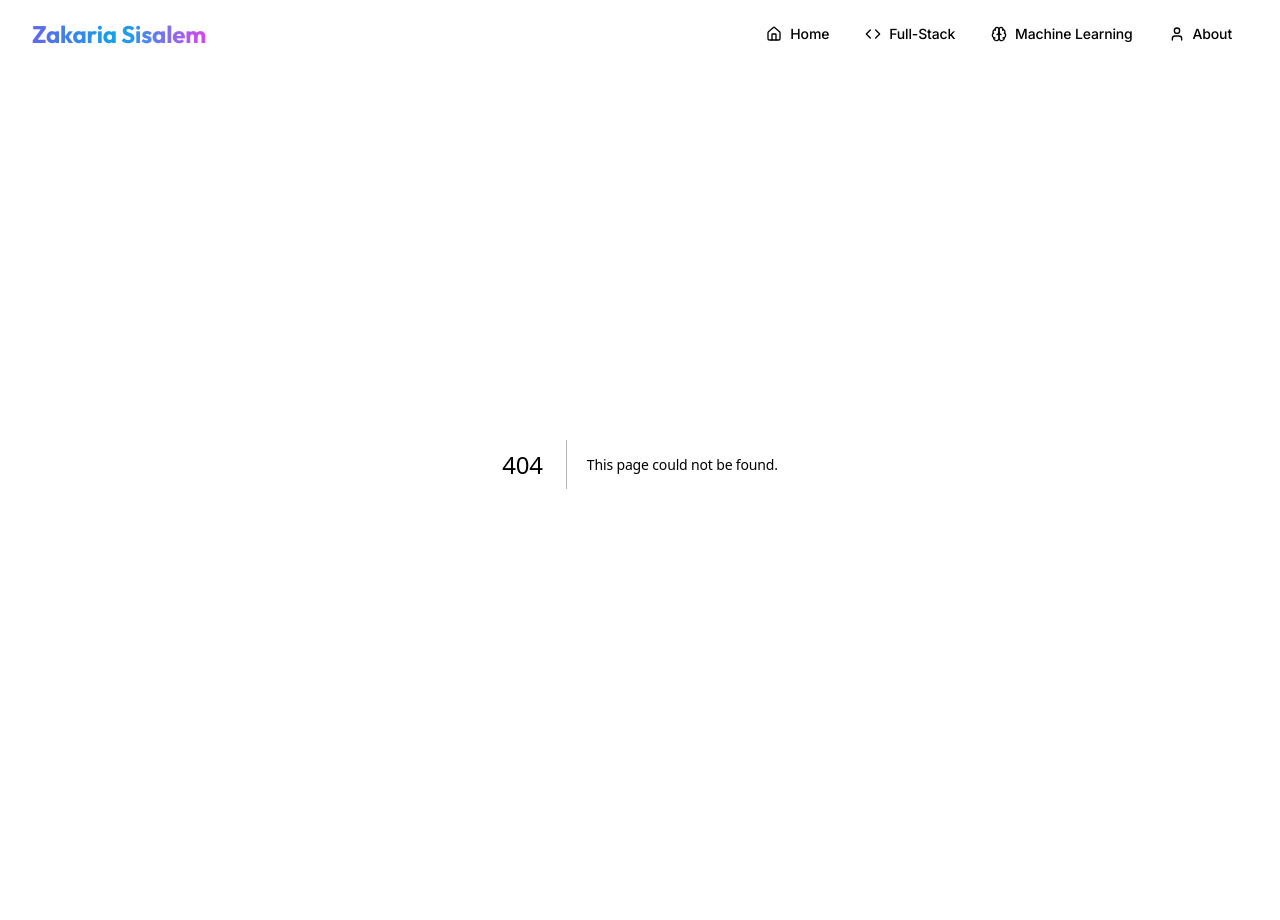
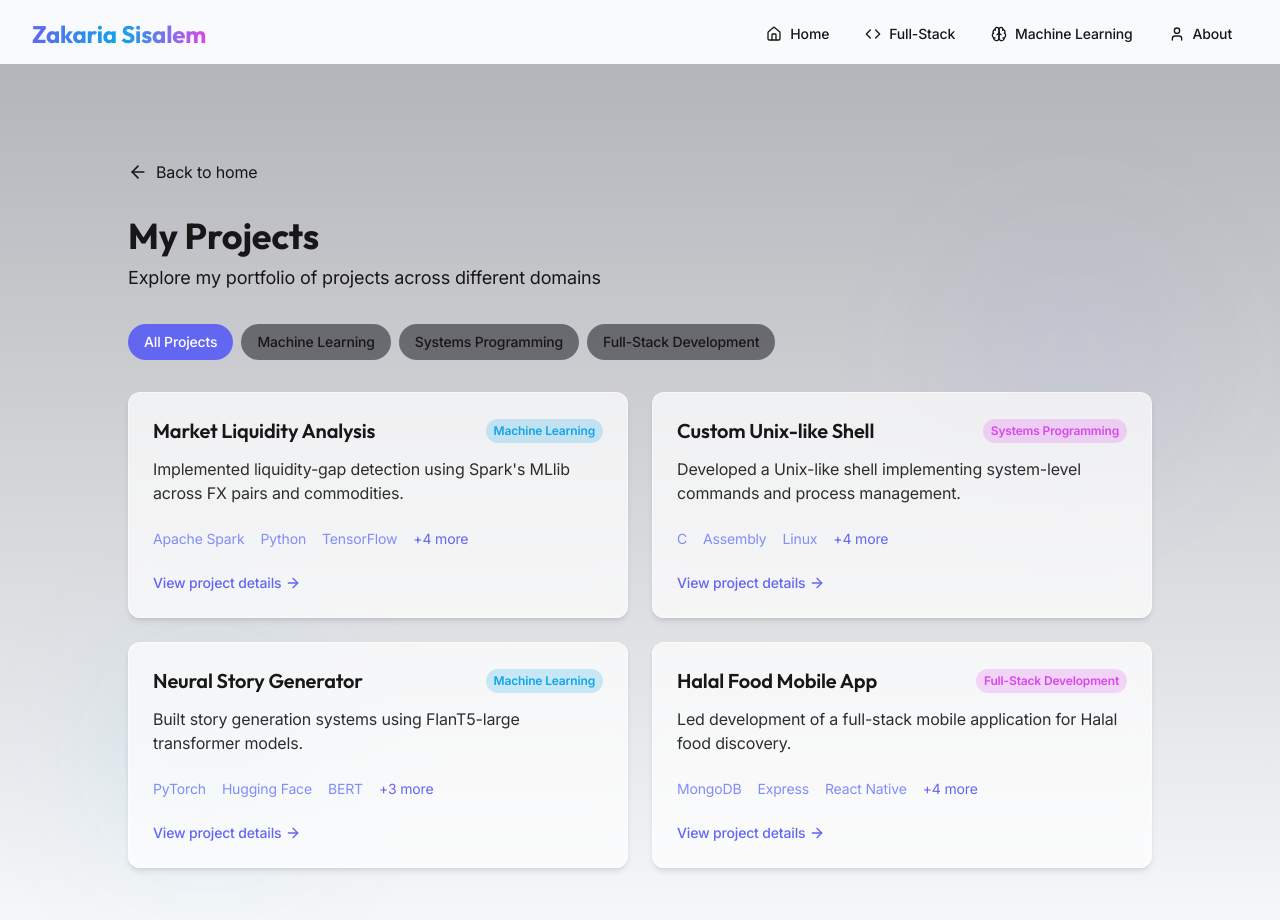
Before and after one commit to zhiiko/portfolio_website, a Next.js app: page /portfolio_website/projects in a window 1280 px wide. Before the commit this address had no page. Shown: the top 920 px of the page. Before the commit the page ends 864 px from the top, so only its background shows below. Built offline with nearby package versions, Linux system fonts and the light colour scheme.

Commit message:
fix project page and labels

```diff
--- /dev/null
+++ b/src/app/projects/page.tsx
@@ -0,0 +1,124 @@
+'use client'
+
+import { useState } from 'react'
+import { projects } from '@/data/projects'
+import ProjectCard from '@/components/ProjectCard'
+import PageTransition from '@/components/PageTransition'
+import { motion } from 'framer-motion'
+import { ArrowLeft } from 'lucide-react'
+import { useRouter } from 'next/navigation'
+
+export default function ProjectsPage() {
+  const router = useRouter()
+  const [filter, setFilter] = useState<string>('all')
+
+  // Convert projects object to array for filtering
+  const projectsArray = Object.values(projects)
+
+  // Get unique categories
+  const categories = ['all', ...new Set(projectsArray.map(project => project.category))]
+
+  // Filter projects based on selected category
+  const filteredProjects = filter === 'all'
+    ? projectsArray
+    : projectsArray.filter(project => project.category === filter)
+
+  return (
+    <PageTransition>
+      <div className="min-h-screen relative overflow-hidden">
+        {/* Subtle background elements */}
+        <div className="absolute inset-0 bg-gradient-to-b from-dark-300/30 to-background z-0" />
+        <div className="absolute top-40 right-20 w-64 h-64 bg-primary-500/5 rounded-full filter blur-3xl" />
+        <div className="absolute bottom-20 left-20 w-64 h-64 bg-secondary-500/5 rounded-full filter blur-3xl" />
+
+        <div className="relative z-10 container mx-auto py-24 px-4 sm:px-6 lg:px-8">
+          <motion.div
+            className="max-w-5xl mx-auto"
+            initial={{ opacity: 0 }}
+            animate={{ opacity: 1 }}
+            transition={{ duration: 0.3 }}
+          >
+            <motion.button
+              onClick={() => router.push('/')}
+              className="mb-8 flex items-center text-muted hover:text-primary-500 transition-colors group"
+              initial={{ opacity: 0, x: -10 }}
+              animate={{ opacity: 1, x: 0 }}
+              transition={{ duration: 0.3 }}
+              whileHover={{ x: -3 }}
+            >
+              <ArrowLeft className="mr-2 h-5 w-5 group-hover:transform group-hover:-translate-x-1 transition-transform" />
+              <span>Back to home</span>
+            </motion.button>
+
+            <motion.h1
+              className="text-4xl font-heading font-bold mb-2"
+              initial={{ opacity: 0, y: 20 }}
+              animate={{ opacity: 1, y: 0 }}
+              transition={{ duration: 0.5, delay: 0.1 }}
+            >
+              My Projects
+            </motion.h1>
+
+            <motion.p
+              className="text-muted text-lg mb-8"
+              initial={{ opacity: 0, y: 20 }}
+              animate={{ opacity: 1, y: 0 }}
+              transition={{ duration: 0.5, delay: 0.2 }}
+            >
+              Explore my portfolio of projects across different domains
+            </motion.p>
+
+            {/* Category filters */}
+            <motion.div
+              className="flex flex-wrap gap-2 mb-8"
+              initial={{ opacity: 0, y: 20 }}
+              animate={{ opacity: 1, y: 0 }}
+              transition={{ duration: 0.5, delay: 0.3 }}
+            >
+              {categories.map((category, index) => (
+                <button
+                  key={category}
+                  onClick={() => setFilter(category)}
+                  className={`px-4 py-2 rounded-full text-sm font-medium transition-all ${
+                    filter === category
+                      ? 'bg-primary-500 text-white'
+                      : 'bg-dark-500/50 text-muted hover:bg-dark-400'
+                  }`}
+                >
+                  {category === 'all' ? 'All Projects' : category}
+                </button>
+              ))}
+            </motion.div>
+
+            {/* Projects grid */}
+            <motion.div
+              className="grid grid-cols-1 md:grid-cols-2 gap-6"
+              initial={{ opacity: 0 }}
+              animate={{ opacity: 1 }}
+              transition={{ duration: 0.5, delay: 0.4 }}
+            >
+              {filteredProjects.map((project, index) => (
+                <ProjectCard
+                  key={project.id}
+                  project={project}
+                  index={index}
+                />
+              ))}
+            </motion.div>
+
+            {filteredProjects.length === 0 && (
+              <motion.div
+                className="text-center py-12"
+                initial={{ opacity: 0 }}
+                animate={{ opacity: 1 }}
+                transition={{ duration: 0.3 }}
+              >
+                <p className="text-muted">No projects found in this category.</p>
+              </motion.div>
+            )}
+          </motion.div>
+        </div>
+      </div>
+    </PageTransition>
+  )
+}
--- a/src/components/ProjectCard.tsx
+++ b/src/components/ProjectCard.tsx
@@ -33,9 +33,16 @@ const ProjectCard: React.FC<ProjectCardProps> = ({ project, index = 0 }) => {
       }}
       onClick={handleProjectClick}
     >
-      {/* Category badge */}
-      <div className="absolute top-4 right-4 z-10">
-        <span className={`px-2 py-1 text-xs font-semibold rounded-full ${
+      <div className="p-6 relative">
+        {/* Title and category in a flex container with space between */}
+        <div className="flex flex-col mb-3 sm:flex-row sm:items-start sm:justify-between">
+          <h3 className="font-heading text-xl font-semibold group-hover:text-primary-500 transition-colors mb-2 sm:mb-0">
+            {project.title}
+          </h3>
+
+          {/* Category badge moved from absolute positioning to flex layout */}
+          <div className="flex-shrink-0 mt-1 sm:mt-0 sm:ml-2">
+            <span className={`inline-block px-2 py-1 text-xs font-semibold rounded-full ${
               project.category === "Machine Learning"
                 ? "bg-secondary-500/20 text-secondary-500"
                 : "bg-accent-500/20 text-accent-500"
@@ -43,31 +50,34 @@ const ProjectCard: React.FC<ProjectCardProps> = ({ project, index = 0 }) => {
               {project.category}
             </span>
           </div>
-
-      <div className="p-6 relative">
-        <h3 className="font-heading text-xl font-semibold mb-3 group-hover:text-primary-500 transition-colors">
-          {project.title}
-        </h3>
+        </div>
 
         <p className="mb-6 text-muted line-clamp-2">{project.shortDescription}</p>
 
-        <div className="flex flex-wrap gap-2 mb-4">
-          {project.technologies.slice(0, 3).map((tech) => (
+        {/* Technology tags - revised to match the image */}
+        <div className="flex flex-wrap gap-x-4 gap-y-2 mb-6">
+          {project.technologies.slice(0, 3).map((tech, i) => (
             <span
               key={tech}
-              className="px-2 py-1 bg-primary-500/10 text-primary-500 rounded-full text-xs font-medium"
+              className="text-sm text-primary-400"
             >
               {tech}
             </span>
           ))}
           {project.technologies.length > 3 && (
-            <span className="px-2 py-1 bg-secondary-500/10 text-secondary-500 rounded-full text-xs font-medium">
+            <button
+              className="text-sm text-primary-500 hover:text-primary-400"
+              onClick={(e) => {
+                e.stopPropagation();
+                router.push(`/projects/${project.id}`);
+              }}
+            >
               +{project.technologies.length - 3} more
-            </span>
+            </button>
           )}
         </div>
 
-        <div className="flex items-center text-primary-500 text-sm font-medium opacity-70 group-hover:opacity-100 transition-all">
+        <div className="flex items-center text-primary-500 text-sm font-medium group-hover:text-primary-400 transition-all">
           View project details <ArrowRight size={16} className="ml-1 group-hover:translate-x-1 transition-transform" />
         </div>
       </div>
```
Lines whose indentation alone changed are shown as unchanged.
